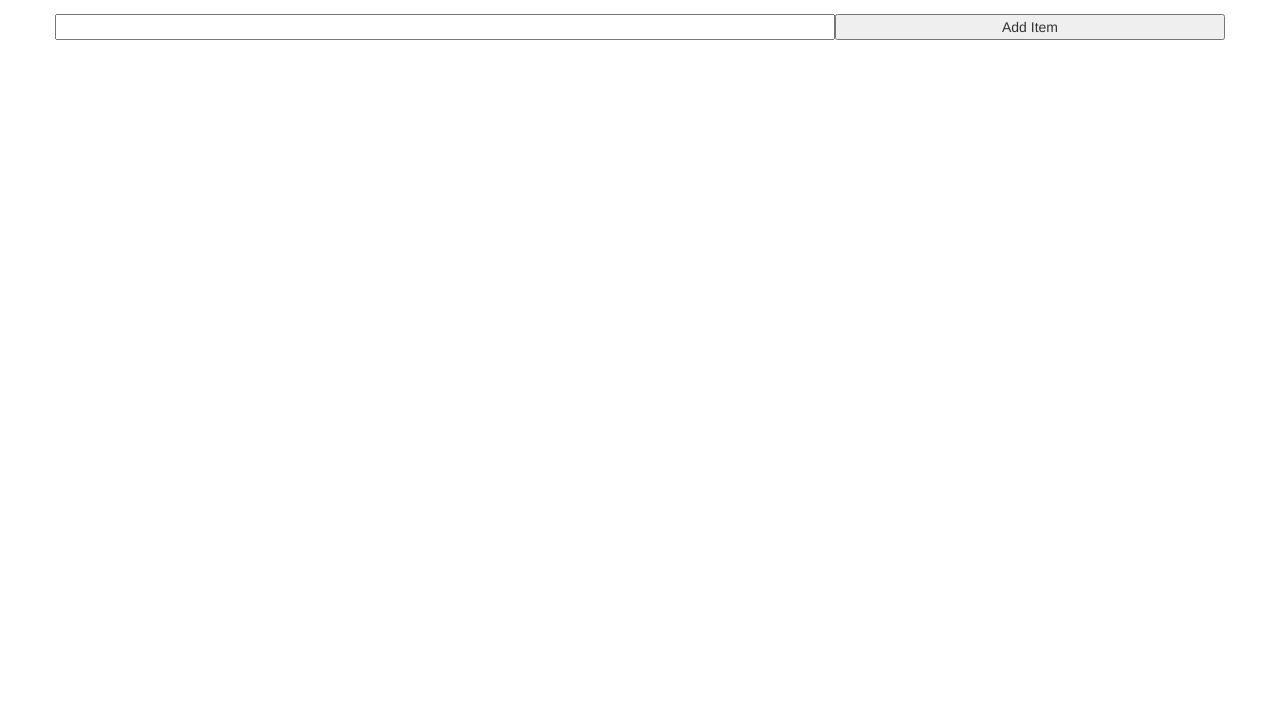
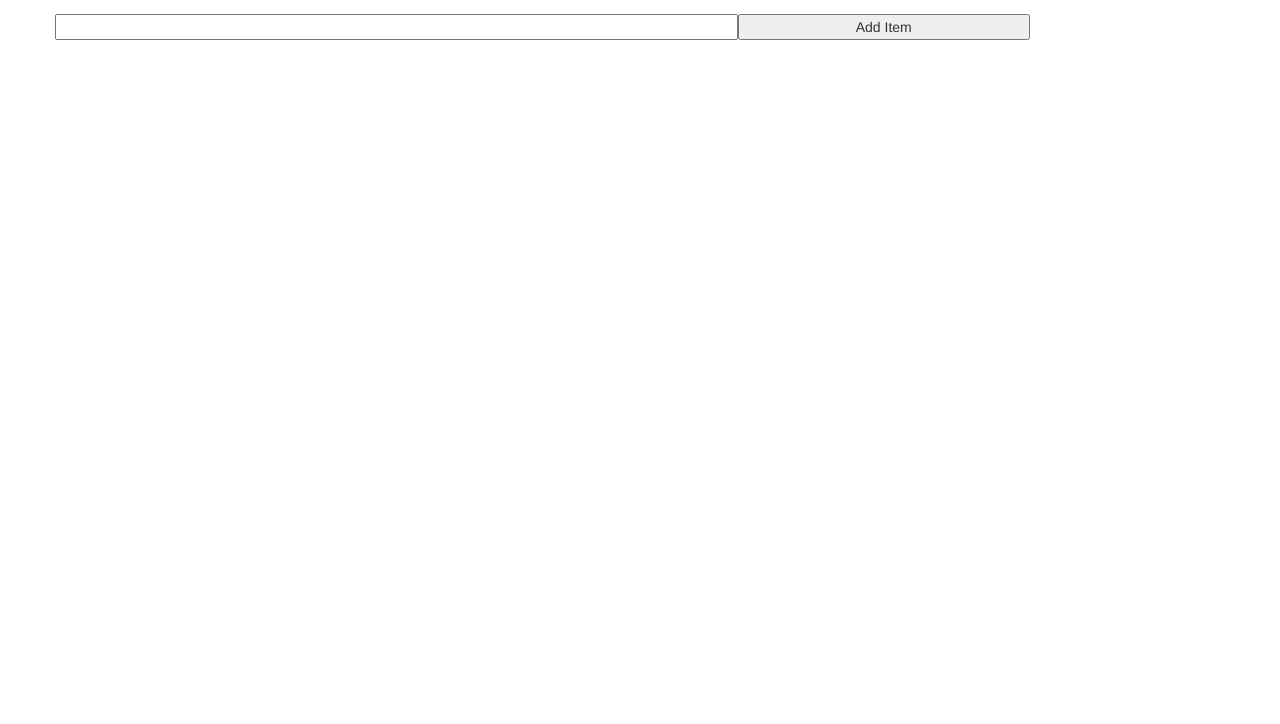
Before and after one commit to supaheckafresh/todo-list-js1, a website: page index.html in a window 1280 px wide. Shown: the part 76-800 px from the top of the page. Drawn offline with Linux system fonts and the light colour scheme.

Commit message:
slightly change alignment of entry input and submit button

```diff
--- a/index.html
+++ b/index.html
@@ -20,8 +20,8 @@
 
     <div class="row">
         <form>
-            <input class="col-xs-8" type="text" id="toDoItem">
-            <input class="col-xs-4" type="submit" id="addItem" value="Add Item">
+            <input class="col-xs-7" type="text" id="toDoItem">
+            <input class="col-xs-3" type="submit" id="addItem" value="Add Item">
         </form>
     </div>
 
```
